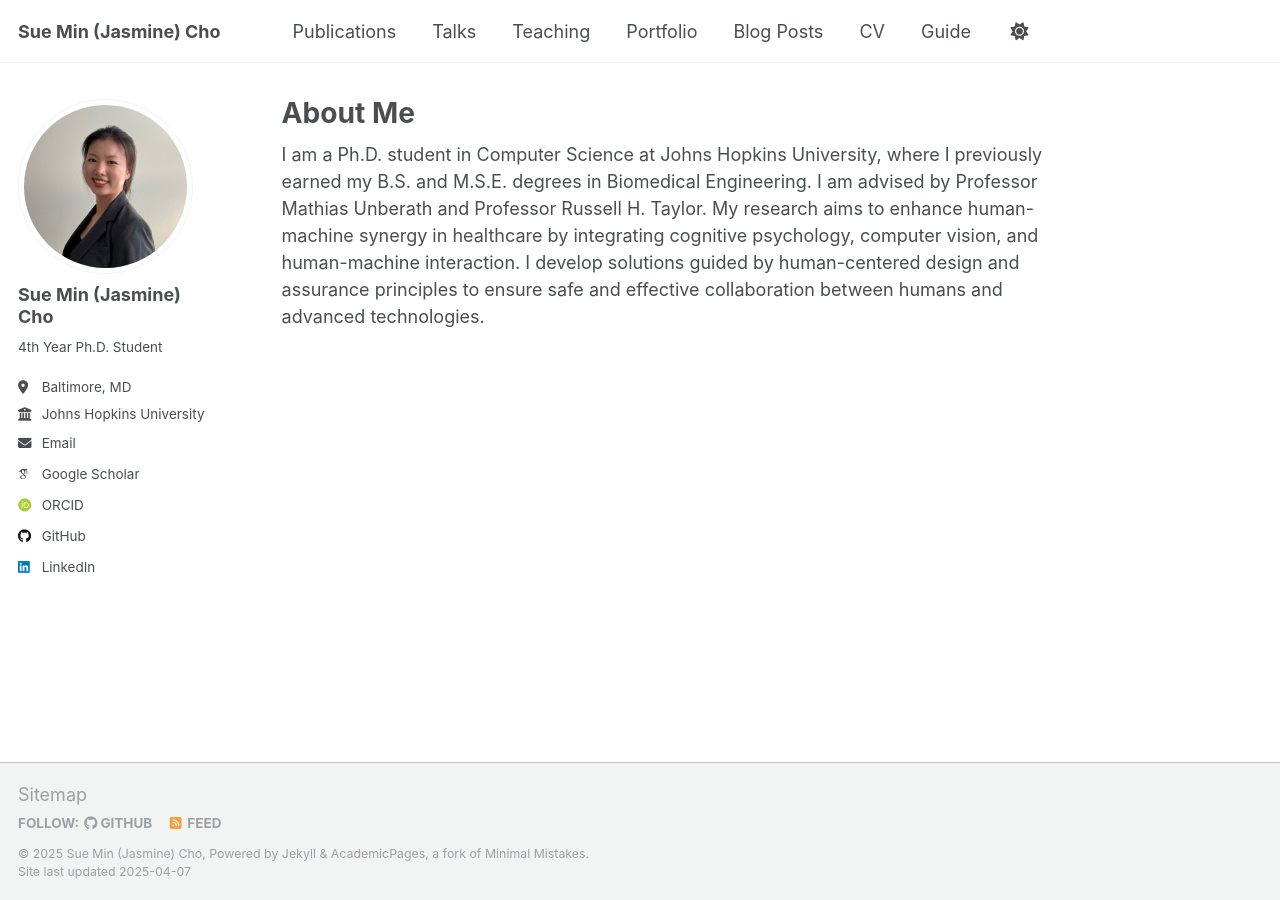
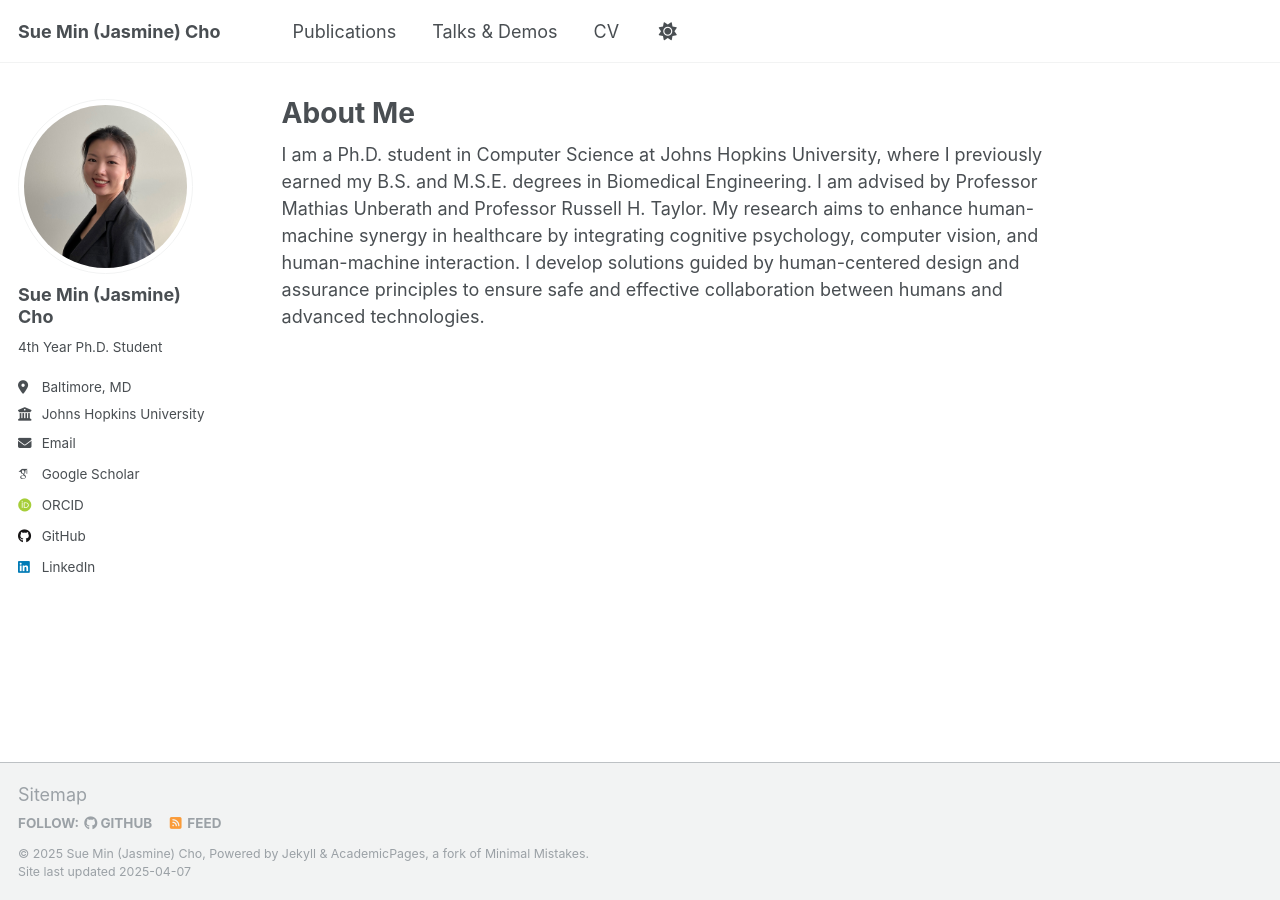
Before and after one commit to jasminecho1008/jasminecho1008.github.io, a Jekyll site: the page built from _pages/about.md, in a window 1280 px wide. Built offline with Jekyll 4.4.1, drawn with Linux system fonts in a browser that asks for light colours; some web fonts are replaced; part of the change alters nothing that is shown.

Commit message:
update top bar

```diff
--- a/_data/navigation.yml
+++ b/_data/navigation.yml
@@ -11,23 +11,23 @@ main:
   - title: "Publications"
     url: /publications/
 
-  - title: "Talks"
+  - title: "Talks & Demos"
     url: /talks/
 
-  - title: "Teaching"
-    url: /teaching/
+  # - title: "Teaching"
+  #   url: /teaching/
 
-  - title: "Portfolio"
-    url: /portfolio/
+  # - title: "Portfolio"
+  #   url: /portfolio/
 
-  - title: "Blog Posts"
-    url: /year-archive/
+  # - title: "Blog Posts"
+  #   url: /year-archive/
 
   - title: "CV"
-    url: /cv/
+    url: /files/CV_SueMinCho.pdf
 
   # - title: "CV"
   #   url: /cv-json/
 
-  - title: "Guide"
-    url: /markdown/
+  # - title: "Guide"
+  #   url: /markdown/
```
Also changed, not shown: 1 other file.
